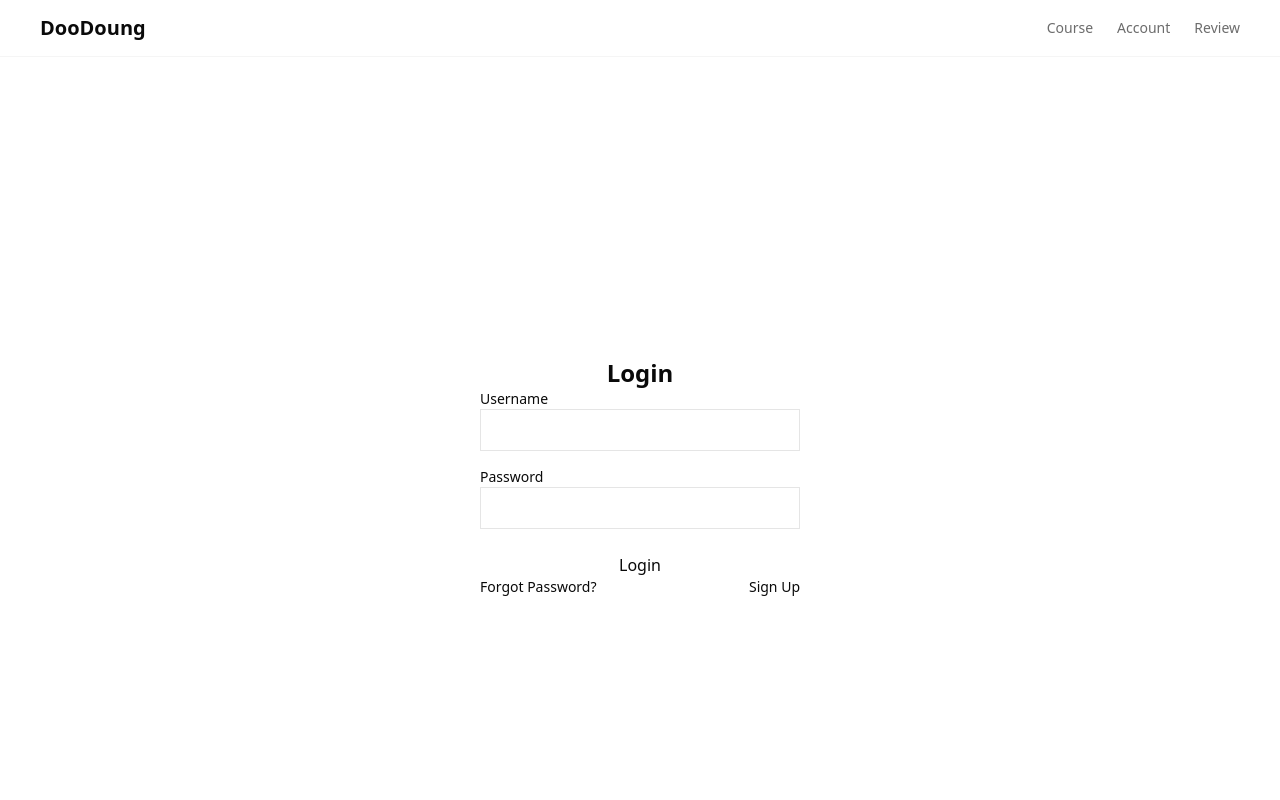
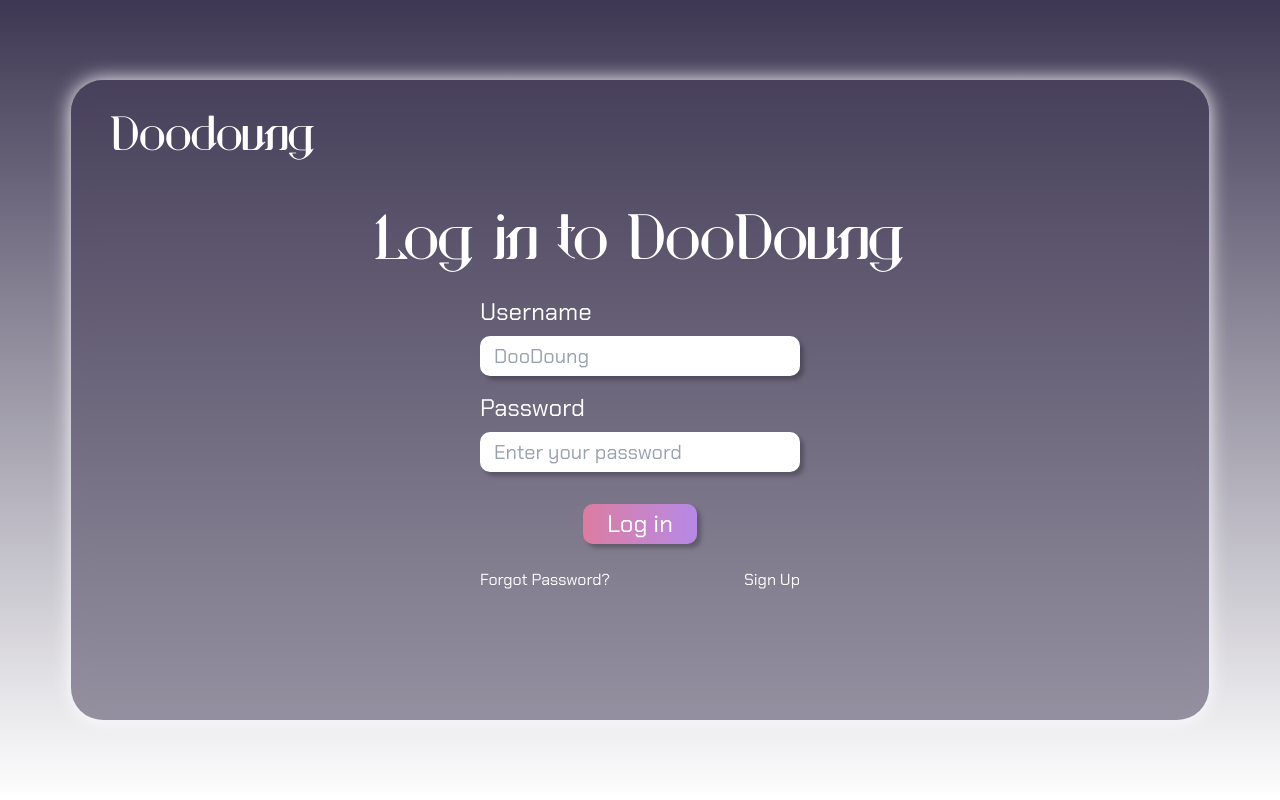
Before and after one commit to DooDoung/doo-doung-frontend, a Next.js app: page /login in a window 1280 px wide. Shown: the top 800 px of the page. Built offline with nearby package versions, Linux system fonts and the light colour scheme.

Commit message:
style(login): update login page UI (toast not implemented yet)

```diff
--- a/src/pages/_app.tsx
+++ b/src/pages/_app.tsx
@@ -1,5 +1,5 @@
 import type { AppProps } from "next/app";
-import { Geist, Geist_Mono, Chakra_Petch } from "next/font/google";
+import { Chakra_Petch,Geist, Geist_Mono } from "next/font/google";
 
 import "../style/globals.css";
 
--- a/src/pages/login.tsx
+++ b/src/pages/login.tsx
@@ -2,7 +2,7 @@ import { useState } from "react";
 import { toast } from "react-hot-toast";
 import { useRouter } from "next/router";
 
-import { DefaultLayout } from "@/components/globalComponents";
+import { DefaultLayout, GlobalButton, GlobalInput } from "@/components/globalComponents";
 
 export default function LoginPage() {
   const [username, setUsername] = useState("");
@@ -51,36 +51,51 @@ export default function LoginPage() {
   };
 
   return (
-    <DefaultLayout>
-      <div className="flex min-h-screen items-center justify-center">
+    <DefaultLayout
+      includeFooter={false}
+      includeHeader={false}
+      contentClassName="flex min-h-screen items-center justify-center bg-gradient-to-b from-neutral-black to-neutral-dark"
+    >
+      <div className="absolute flex flex-col min-h-[80vh] w-8/9 items-center justify-center bg-neutral-black/50 backdrop-blur-[10px] rounded-4xl shadow-[0_0_20px] shadow-neutral-white">
+        <h3 className="absolute top-8 left-10 font-sanctuary text-xl lg:text-3xl xl:text-5xl text-neutral-white">Doodoung</h3>
+
+        <h2 className="mb-6 font-sanctuary text-neutral-white text-[42px] lg:text-5xl xl:text-[64px]">Log in to DooDoung</h2>
+
         <form onSubmit={handleSubmit} className="w-80">
-          <h1 className="text-center text-2xl font-semibold">Login</h1>
-
+          <div className="mb-6 font-chakra text-base lg:text-xl xl:text-2xl text-neutral-white">
             <div className="mb-4">
-            <label className="block text-sm">Username</label>
-            <input
+              <label className="block mb-2">Username</label>
+              <GlobalInput
                 type="text"
-              value={username}
+                className="w-full text-sm lg:text-base xl:text-xl"
+                placeholder="DooDoung"
                 onChange={(e) => setUsername(e.target.value)}
-              className="w-full border p-2"
               />
             </div>
 
-          <div className="mb-6">
-            <label className="block text-sm">Password</label>
-            <input
+            <div className="mb-8">
+              <label className="block mb-2">Password</label>
+              <GlobalInput
                 type="password"
-              value={password}
+                className="w-full text-sm lg:text-base xl:text-xl"
+                placeholder="Enter your password"
                 onChange={(e) => setPassword(e.target.value)}
-              className="w-full border p-2"
               />
             </div>
 
-          <button type="submit" disabled={loading} className="w-full">
-            {loading ? "Logging in..." : "Login"}
-          </button>
+            <div className="flex justify-center">
+              <GlobalButton
+                type="submit"
+                variant="primary"
+                size="lg"
+                className="w-fit text-l lg:text-xl xl:text-2xl"
+                loading={loading}
+                loadingText="Logging in..."
+                onClick={handleSubmit}
+              >Log in</GlobalButton></div>
+          </div>
 
-          <div className="flex justify-between text-sm">
+          <div className="flex justify-between font-chakra text-sm lg:text-base text-neutral-white">
             <a href="/resetpassword" className="">
               Forgot Password?
             </a>
```
Lines whose indentation alone changed are shown as unchanged.
